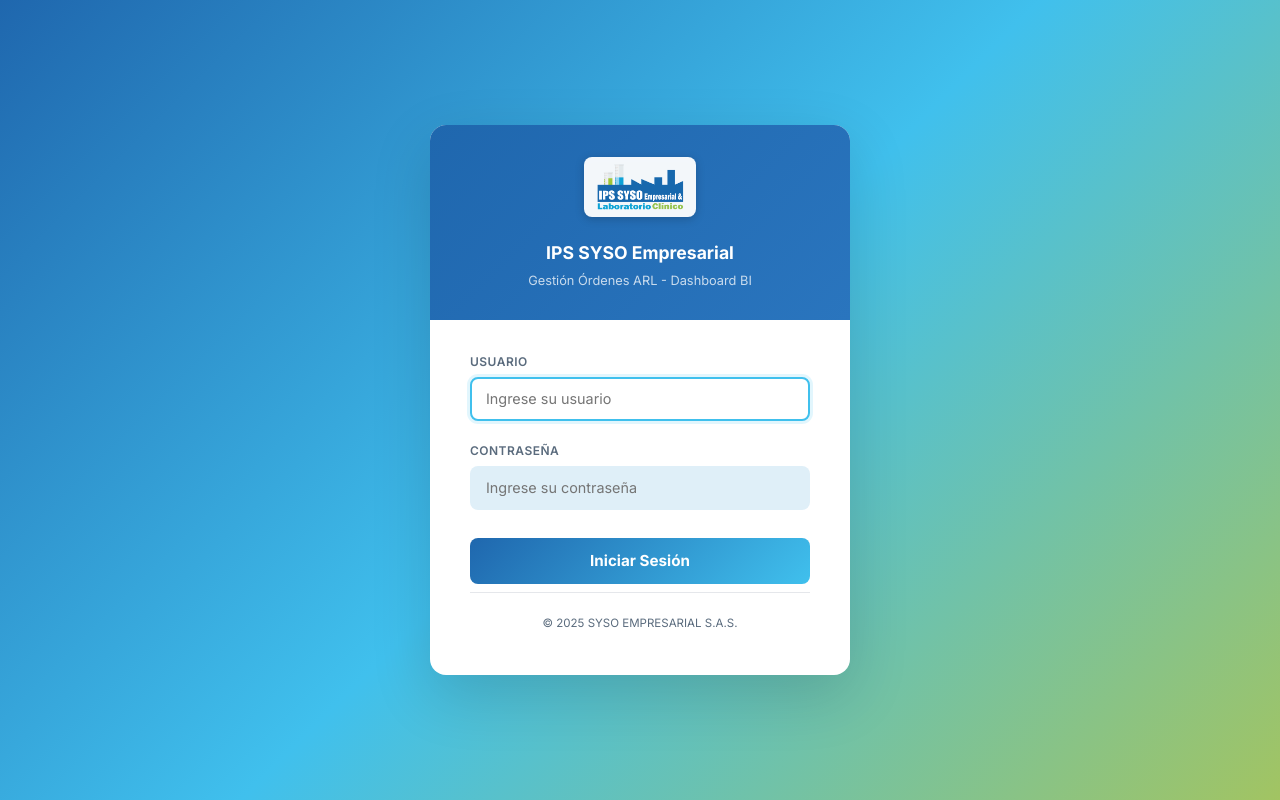
After one commit to carlosbax25/syso-bi-dashboard, a Flask app: template templates/login.html in a window 1280 px wide. The commit adds this page. Run offline with Flask 3, Linux system fonts and the light colour scheme; the template is opened without the code that fills it, so the values that code supplies are empty.

Commit message:
descripcion del cambio

```diff
--- a/app.py
+++ b/app.py
@@ -3,6 +3,8 @@ from flask import Flask, jsonify
 from config import Config
 from controllers.dashboard_controller import dashboard_bp
 from controllers.api_controller import api_bp, init_api
+from controllers.auth_controller import auth_bp
+from controllers.gestion_controller import gestion_bp
 from repositories.fake_data_repository import FakeDataRepository
 from services.dashboard_service import DashboardService
 
@@ -17,7 +19,9 @@ def create_app(config=None) -> Flask:
     service = DashboardService(repo)
 
     # Registrar blueprints
+    app.register_blueprint(auth_bp)
     app.register_blueprint(dashboard_bp)
+    app.register_blueprint(gestion_bp)
     init_api(service)
     app.register_blueprint(api_bp)
 
--- /dev/null
+++ b/controllers/auth_controller.py
@@ -0,0 +1,27 @@
+from flask import Blueprint, render_template, request, redirect, url_for, session
+
+auth_bp = Blueprint('auth', __name__)
+
+USERS = {
+    'Syso': '123',
+}
+
+
+@auth_bp.route('/login', methods=['GET', 'POST'])
+def login():
+    if request.method == 'POST':
+        username = request.form.get('username', '')
+        password = request.form.get('password', '')
+        if USERS.get(username) == password:
+            session['user'] = username
+            return redirect(url_for('dashboard.index'))
+        return render_template('login.html', error=True)
+    if session.get('user'):
+        return redirect(url_for('dashboard.index'))
+    return render_template('login.html', error=False)
+
+
+@auth_bp.route('/logout', methods=['POST'])
+def logout():
+    session.pop('user', None)
+    return redirect(url_for('auth.login'))
--- a/controllers/dashboard_controller.py
+++ b/controllers/dashboard_controller.py
@@ -1,4 +1,4 @@
-from flask import Blueprint, render_template
+from flask import Blueprint, render_template, session, redirect, url_for
 
 dashboard_bp = Blueprint('dashboard', __name__)
 
@@ -6,4 +6,6 @@ dashboard_bp = Blueprint('dashboard', __name__)
 @dashboard_bp.route('/')
 def index():
     """Renderiza la página principal del dashboard."""
+    if not session.get('user'):
+        return redirect(url_for('auth.login'))
     return render_template('dashboard.html')
--- /dev/null
+++ b/templates/login.html
@@ -0,0 +1,165 @@
+<!DOCTYPE html>
+<html lang="es">
+<head>
+    <meta charset="UTF-8">
+    <meta name="viewport" content="width=device-width, initial-scale=1.0">
+    <title>IPS SYSO Empresarial - Iniciar Sesión</title>
+    <link rel="stylesheet" href="{{ url_for('static', filename='css/styles.css') }}">
+    <style>
+        body.login-page {
+            display: flex;
+            align-items: center;
+            justify-content: center;
+            min-height: 100vh;
+            background: linear-gradient(135deg, #1F67AE 0%, #40C0ED 50%, #A2C462 100%);
+            padding: 20px;
+        }
+        .login-card {
+            width: 100%;
+            max-width: 420px;
+            background: #ffffff;
+            border-radius: 16px;
+            box-shadow: 0 20px 60px rgba(0,0,0,0.15);
+            overflow: hidden;
+            animation: slideUp 0.4s ease;
+        }
+        @keyframes slideUp {
+            from { opacity: 0; transform: translateY(30px); }
+            to { opacity: 1; transform: translateY(0); }
+        }
+        .login-header {
+            background: linear-gradient(135deg, #1F67AE 0%, #2a75be 100%);
+            padding: 32px 40px 28px;
+            text-align: center;
+        }
+        .login-header img {
+            height: 60px;
+            margin-bottom: 14px;
+            filter: drop-shadow(0 2px 4px rgba(0,0,0,0.2));
+            background: rgba(255,255,255,0.95);
+            padding: 6px 12px;
+            border-radius: 8px;
+        }
+        .login-header h1 {
+            color: #ffffff;
+            font-size: 1.1rem;
+            font-weight: 700;
+            margin-bottom: 4px;
+        }
+        .login-header p {
+            color: rgba(255,255,255,0.75);
+            font-size: 0.8rem;
+            font-weight: 400;
+        }
+        .login-body {
+            padding: 32px 40px 40px;
+        }
+        .login-field {
+            margin-bottom: 20px;
+        }
+        .login-field label {
+            display: block;
+            font-size: 0.75rem;
+            font-weight: 600;
+            text-transform: uppercase;
+            letter-spacing: 0.04em;
+            color: #5a6b7d;
+            margin-bottom: 6px;
+        }
+        .login-field input {
+            width: 100%;
+            height: 44px;
+            padding: 0 14px;
+            font-family: 'Inter', sans-serif;
+            font-size: 0.9rem;
+            color: #1e2a3a;
+            background: #DFEFF8;
+            border: 2px solid transparent;
+            border-radius: 8px;
+            outline: none;
+            transition: all 0.2s ease;
+        }
+        .login-field input:focus {
+            border-color: #40C0ED;
+            background: #ffffff;
+            box-shadow: 0 0 0 3px rgba(64,192,237,0.15);
+        }
+        .login-btn {
+            width: 100%;
+            height: 46px;
+            font-family: 'Inter', sans-serif;
+            font-size: 0.95rem;
+            font-weight: 700;
+            color: #ffffff;
+            background: linear-gradient(135deg, #1F67AE 0%, #40C0ED 100%);
+            border: none;
+            border-radius: 8px;
+            cursor: pointer;
+            transition: all 0.2s ease;
+            margin-top: 8px;
+        }
+        .login-btn:hover {
+            box-shadow: 0 6px 20px rgba(31,103,174,0.35);
+            transform: translateY(-1px);
+        }
+        .login-btn:active { transform: translateY(0); }
+        .login-error {
+            display: none;
+            padding: 10px 14px;
+            margin-bottom: 16px;
+            background: #fef2f2;
+            color: #ef4444;
+            border: 1px solid rgba(239,68,68,0.2);
+            border-radius: 6px;
+            font-size: 0.82rem;
+            font-weight: 500;
+            text-align: center;
+        }
+        .login-error.show { display: block; animation: shake 0.3s ease; }
+        @keyframes shake {
+            0%,100% { transform: translateX(0); }
+            25% { transform: translateX(-6px); }
+            75% { transform: translateX(6px); }
+        }
+        .login-footer {
+            text-align: center;
+            padding-top: 16px;
+            border-top: 1px solid #e5e7eb;
+            margin-top: 8px;
+        }
+        .login-footer span {
+            font-size: 0.72rem;
+            color: #5a6b7d;
+        }
+    </style>
+</head>
+<body class="login-page">
+    <div class="login-card">
+        <div class="login-header">
+            <img src="{{ url_for('static', filename='LOGO-IPS-SYSO.png') }}" alt="Logo IPS SYSO">
+            <h1>IPS SYSO Empresarial</h1>
+            <p>Gestión Órdenes ARL - Dashboard BI</p>
+        </div>
+        <div class="login-body">
+            <div class="login-error" id="login-error">Usuario o contraseña incorrectos</div>
+            <form method="POST" action="{{ url_for('auth.login') }}">
+                <div class="login-field">
+                    <label for="username">Usuario</label>
+                    <input type="text" id="username" name="username" placeholder="Ingrese su usuario" required autofocus>
+                </div>
+                <div class="login-field">
+                    <label for="password">Contraseña</label>
+                    <input type="password" id="password" name="password" placeholder="Ingrese su contraseña" required>
+                </div>
+                <button type="submit" class="login-btn">Iniciar Sesión</button>
+            </form>
+            <div class="login-footer">
+                <span>© 2025 SYSO EMPRESARIAL S.A.S.</span>
+            </div>
+        </div>
+    </div>
+    {% if error %}
+    <script>document.getElementById('login-error').classList.add('show');</script>
+    {% endif %}
+</body>
+</html>
```
Also changed, not shown: controllers/gestion_controller.py (added, +10 -0 lines), templates/dashboard.html (+12 -3 lines), templates/gestion.html (added, +195 -0 lines).
